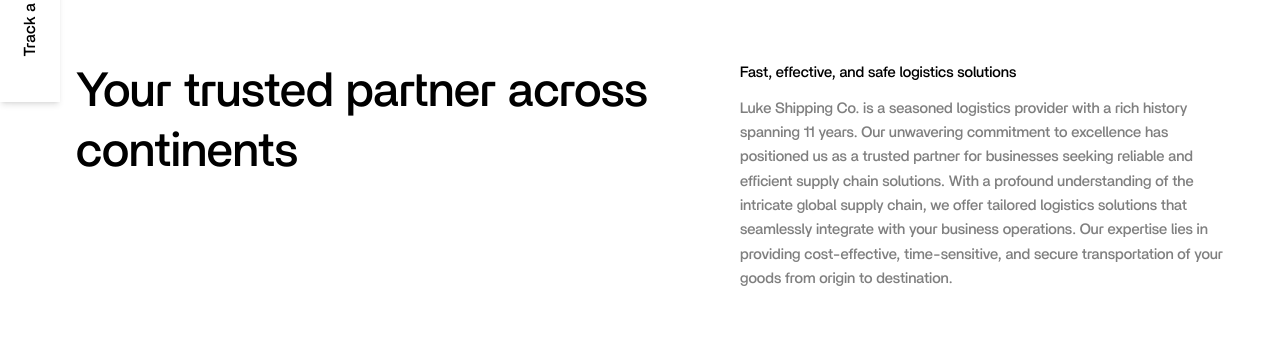
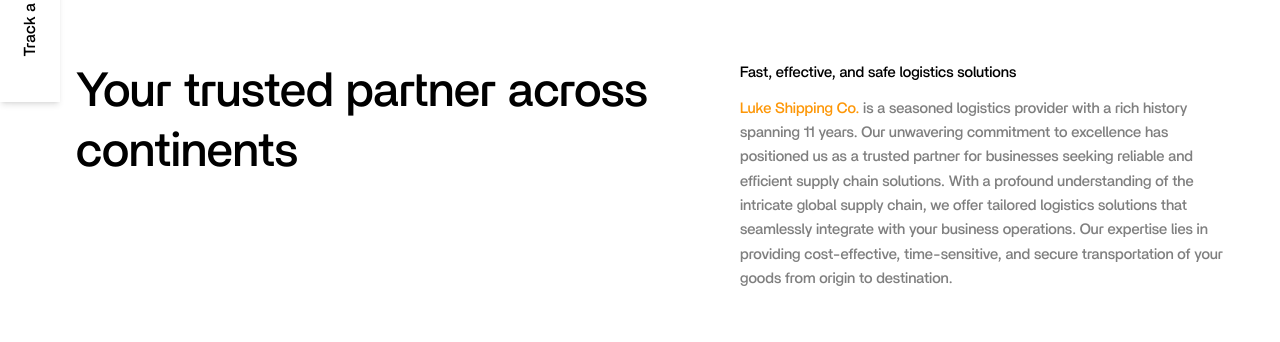
Before and after one commit to huss4in-git/Luke-Shipping, a React (Vite) app: page / in a window 1280 px wide. Shown: the part 858-1200 px from the top of the page. Built offline with nearby package versions, Linux system fonts and the light colour scheme.

Commit message:
fourth commit

```diff
--- a/src/Components/About.jsx
+++ b/src/Components/About.jsx
@@ -19,8 +19,10 @@ export default function About() {
                             className="text-3xl md:text-5xl leading-tight md:whitespace-nowrap"
                             style={{ fontFamily: "nb-thin" }}
                         >
-                            Your trusted partner across <br/>
+                            Your trusted partner across{" "}
+                            <br className="hidden md:block" />
                             continents
+
                         </h1>
                     </div>
 
@@ -31,7 +33,7 @@ export default function About() {
                         </p>
 
                         <p className="text-[15px] text-black/50 leading-relaxed max-w-[520px]">
-                            Luke Shipping Co. is a seasoned logistics provider with a rich history
+                            <span style={{color:'#FD9708'}}>Luke Shipping Co.</span> is a seasoned logistics provider with a rich history
                             spanning 11 years. Our unwavering commitment to excellence has positioned us as a
                             trusted partner for businesses seeking reliable and efficient supply chain solutions.
                             With a profound understanding of the intricate global supply chain, we offer tailored
```
